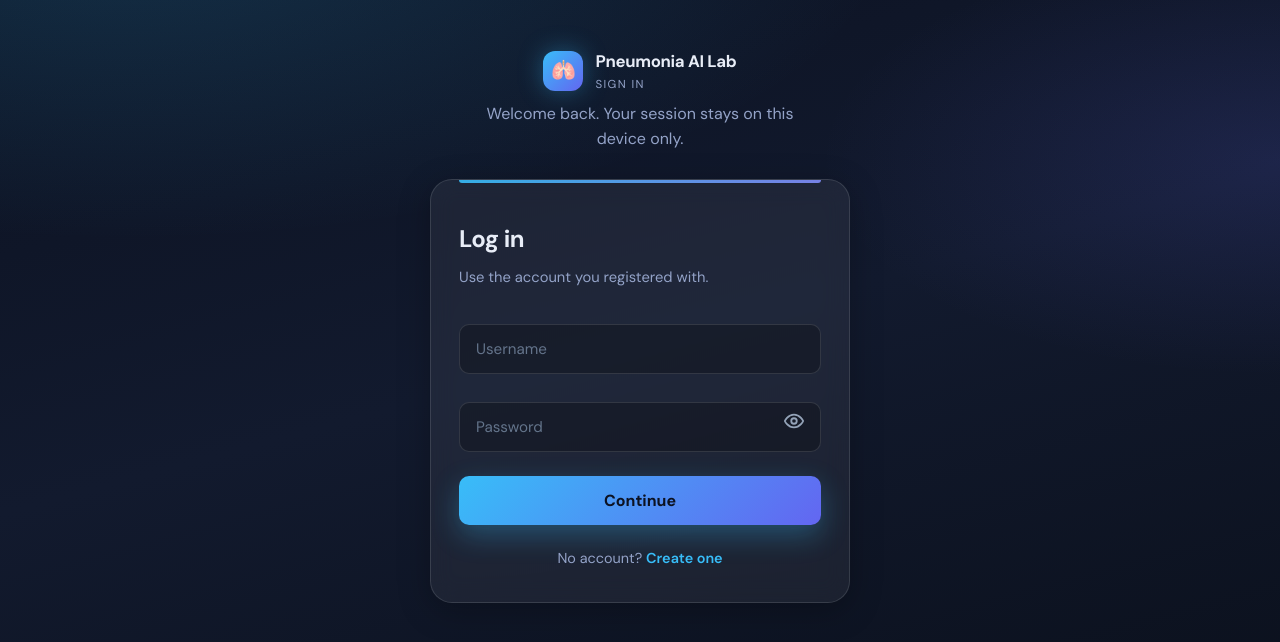
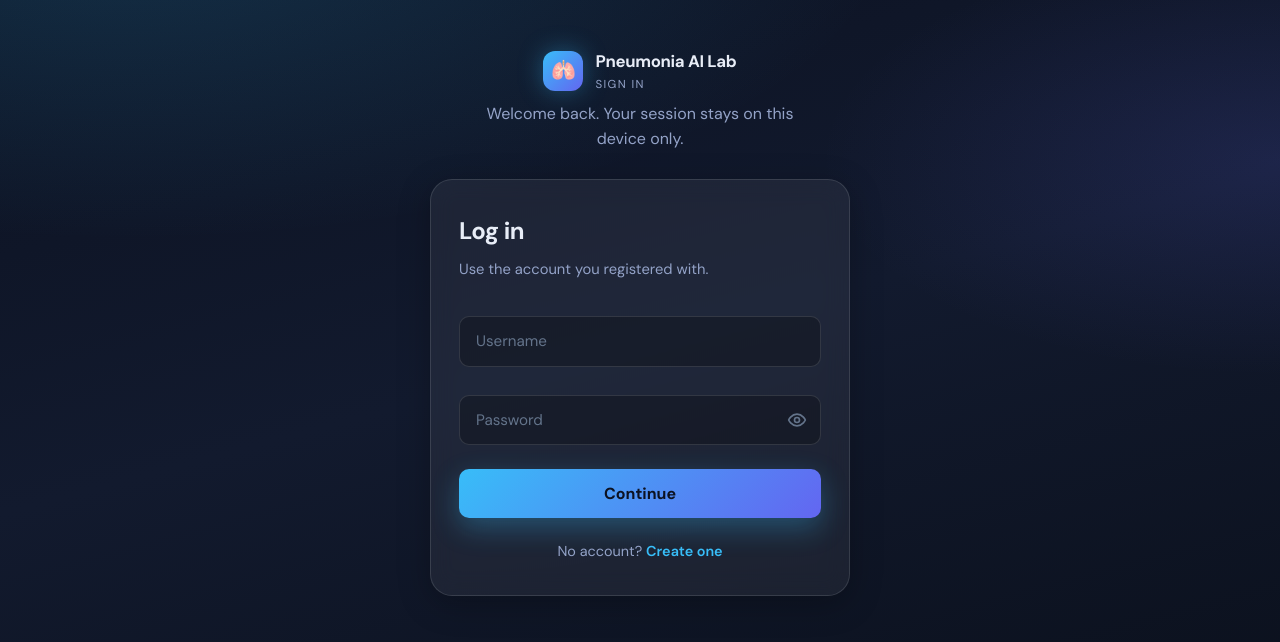
Before and after one commit to umalkhair2005-max/FYP, a Flask app: page /login in a window 1280 px wide. Shown: the top 642 px of the page. Run offline with Flask 3, Linux system fonts and the light colour scheme; parts of the project's set-up code (start-up, migrations or seed data) failed here and were passed over.

Commit message:
styling of login

```diff
--- a/frontend/static/css/style.css
+++ b/frontend/static/css/style.css
@@ -1036,25 +1036,13 @@ a:hover {
   position: relative;
   width: 100%;
   max-width: 420px;
-  padding: 40px 28px 32px;
+  padding: 32px 28px 32px;
   border-radius: var(--radius-lg);
   background: var(--surface);
   border: 1px solid var(--border);
   box-shadow: var(--shadow-soft);
   backdrop-filter: blur(12px);
   animation: fadeUp 0.7s ease 0.05s both;
-}
-
-.auth-card::before {
-  content: "";
-  position: absolute;
-  left: 28px;
-  right: 28px;
-  top: 0;
-  height: 3px;
-  border-radius: 0 0 4px 4px;
-  background: linear-gradient(90deg, var(--accent), #818cf8);
-  opacity: 0.9;
 }
 
 .auth-card h1 {
@@ -1087,20 +1075,29 @@ form.login-signup input[type="email"] {
   color: var(--text);
   font-family: var(--font);
   font-size: 0.95rem;
+  line-height: 1.35;
+  min-height: 48px;
+  box-sizing: border-box;
   transition: border-color 0.2s ease, box-shadow 0.2s ease;
 }
 
+/* Password + eye: same grid cell = perfect vertical center, no overflow */
 .password-input-wrap {
-  position: relative;
+  display: grid;
+  grid-template-columns: 1fr;
   width: 100%;
   margin-top: 12px;
 }
 
 .password-input-wrap input[type="password"],
 .password-input-wrap input[type="text"] {
-  margin-top: 0;
-  padding-right: 52px;
+  grid-column: 1;
+  grid-row: 1;
+  margin: 0;
   width: 100%;
+  min-width: 0;
+  padding-right: 48px;
+  box-sizing: border-box;
 }
 
 .password-input-wrap input:focus {
@@ -1110,26 +1107,41 @@ form.login-signup input[type="email"] {
 }
 
 .password-toggle {
-  position: absolute;
-  right: 6px;
-  top: 50%;
-  transform: translateY(-50%);
-  width: 42px;
-  height: 40px;
+  grid-column: 1;
+  grid-row: 1;
+  justify-self: end;
+  align-self: center;
+  z-index: 2;
+  width: 36px;
+  height: 36px;
+  min-width: 36px;
+  min-height: 36px;
+  margin-right: 6px;
+  padding: 0;
+  border: none;
+  border-radius: 8px;
+  background: transparent;
+  color: #64748b;
+  cursor: pointer;
+  appearance: none;
+  -webkit-appearance: none;
   display: inline-flex;
   align-items: center;
   justify-content: center;
-  border: none;
-  border-radius: 10px;
-  background: transparent;
-  color: #94a3b8;
-  cursor: pointer;
-  transition: color 0.2s ease, background 0.2s ease;
+  flex-shrink: 0;
+  -webkit-tap-highlight-color: transparent;
+  transition: color 0.15s ease, opacity 0.15s ease;
 }
 
 .password-toggle:hover {
   color: var(--accent);
-  background: rgba(56, 189, 248, 0.12);
+  background: transparent;
+}
+
+.password-toggle:active {
+  background: transparent;
+  color: #7dd3fc;
+  opacity: 0.9;
 }
 
 .password-toggle:focus {
@@ -1139,12 +1151,17 @@ form.login-signup input[type="email"] {
 .password-toggle:focus-visible {
   outline: 2px solid var(--accent);
   outline-offset: 2px;
+  border-radius: 6px;
+  background: transparent;
 }
 
 .password-toggle svg {
-  width: 22px;
-  height: 22px;
+  width: 20px;
+  height: 20px;
   flex-shrink: 0;
+  display: block;
+  pointer-events: none;
+  transform: translateY(6px);
 }
 
 .password-toggle svg.is-hidden {
```
